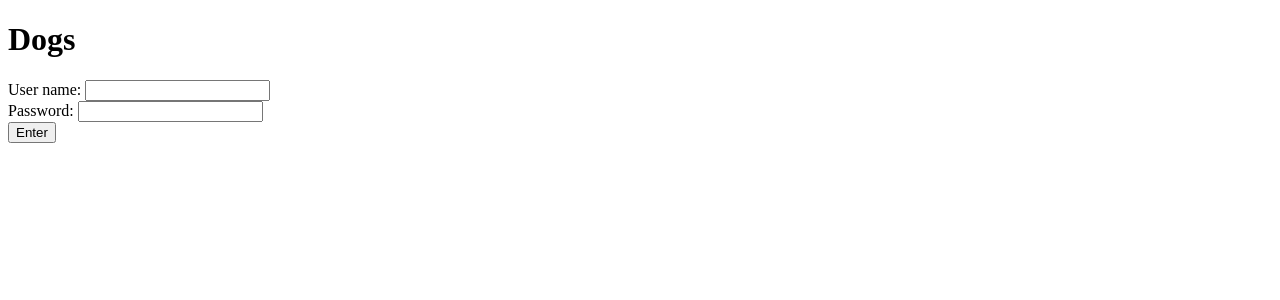
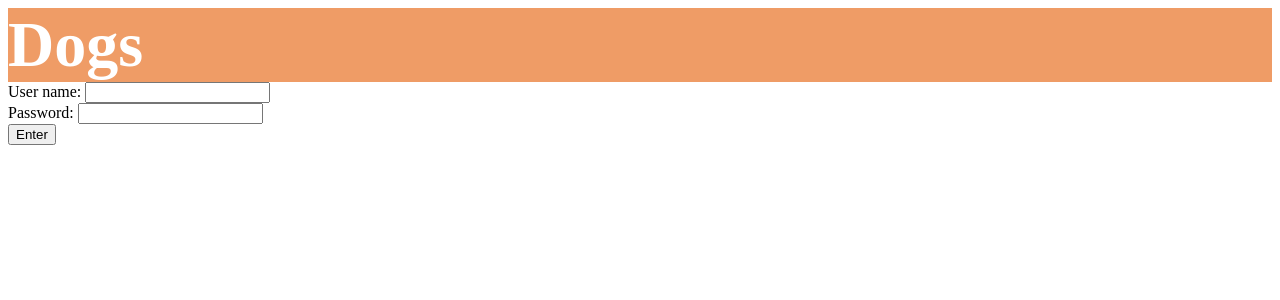
Before and after one commit to HJELuis/dog-app, a React (Create React App) app: page / in a window 1280 px wide. Shown: the top 300 px of the page. Built offline with nearby package versions, Linux system fonts and the light colour scheme.

Commit message:
adding the header style

```diff
--- a/package.json
+++ b/package.json
@@ -13,6 +13,7 @@
     "react-dom": "^18.3.1",
     "react-router-dom": "^6.24.0",
     "react-scripts": "5.0.1",
+    "styled-components": "^6.1.11",
     "typescript": "^4.9.5",
     "web-vitals": "^2.1.4"
   },
--- a/src/components/Header/index.tsx
+++ b/src/components/Header/index.tsx
@@ -1,11 +1,12 @@
 import React, {Fragment} from "react";
+import { AppHeader, Headlight } from "./styles";
 
 const Header = () => {
     return (
         <Fragment>
-            <header>
-                <h1>Dogs</h1>
-            </header>
+            <AppHeader>
+                <Headlight>Dogs</Headlight>
+            </AppHeader>
         </Fragment>
     )
 }
--- /dev/null
+++ b/src/components/Header/styles.js
@@ -0,0 +1,16 @@
+import styled from "styled-components";
+
+const AppHeader = styled.header`
+    background-color: #EF9C66;
+    font-size: 2em;
+    color: #FFFFFF;
+`
+
+const Headlight = styled.h1`
+    margin: 0;
+`
+
+export {
+    AppHeader,
+    Headlight
+}
```
Also changed, not shown: 1 other file (tests, documents, lock files or other folders).
